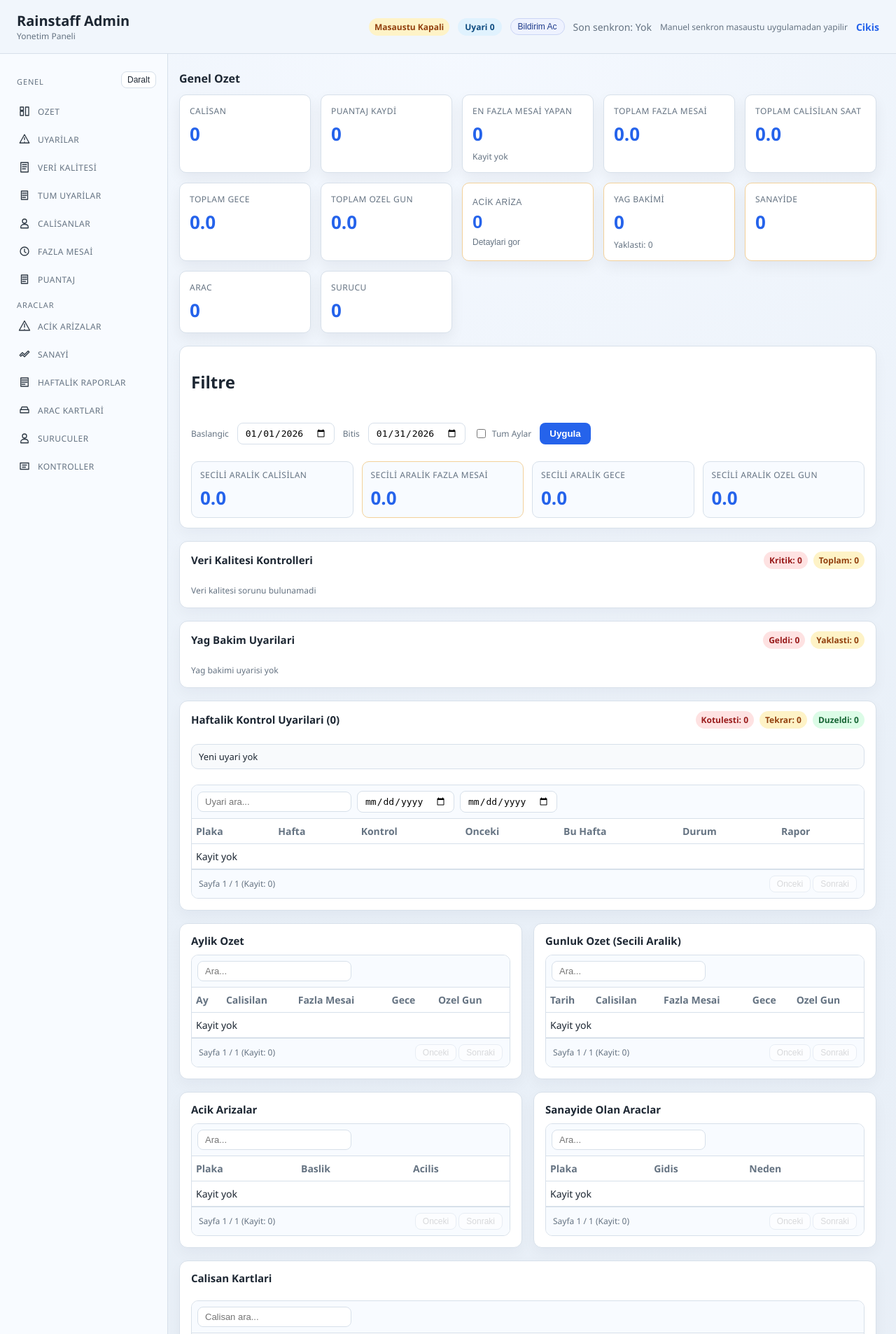
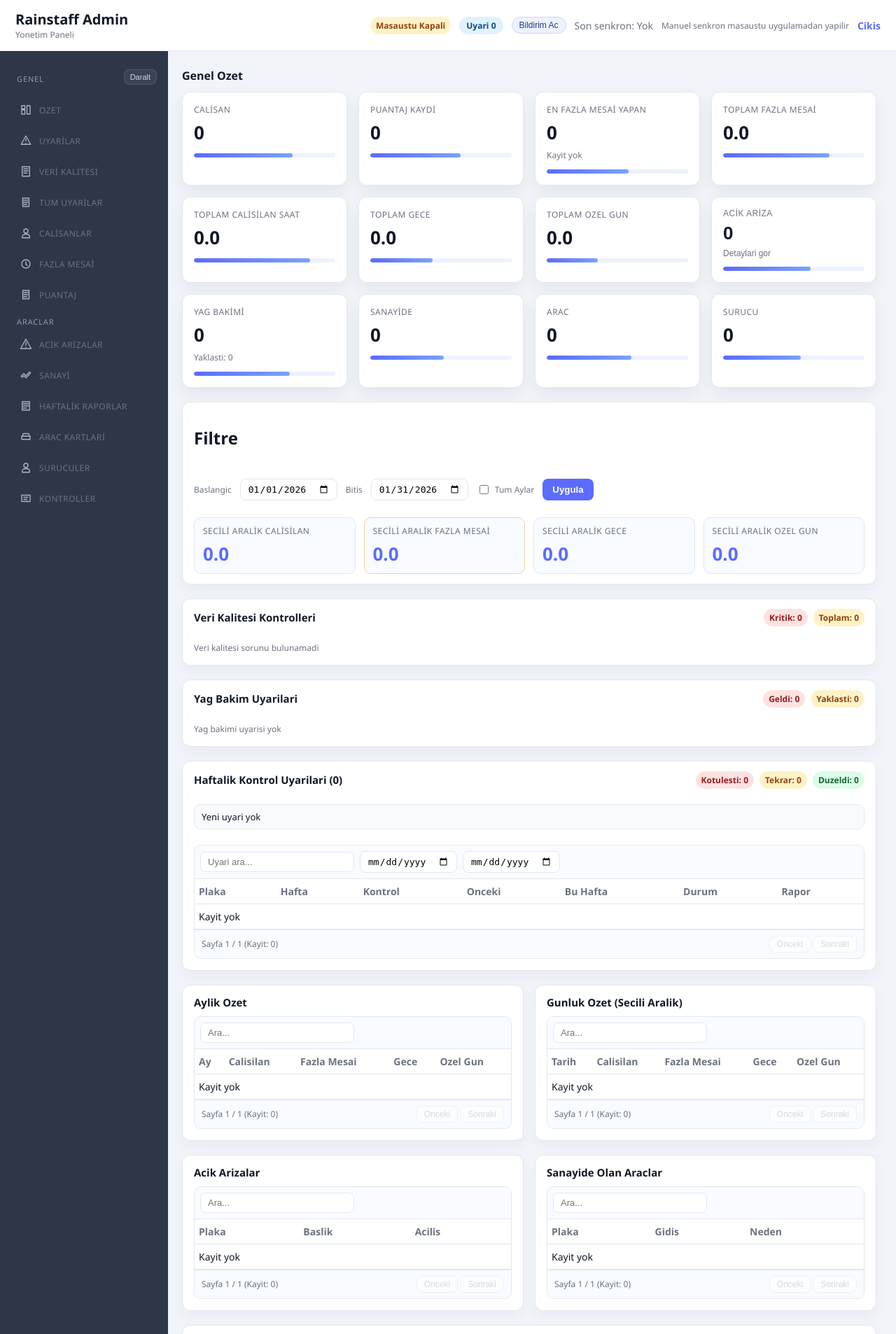
Before and after one commit to yabujinnn06/rainstaff, a Flask app: page / in a window 1280 px wide. Shown: the top 1906 px of the page at 70% size. Run offline with Flask 3, Linux system fonts and the light colour scheme; the visitor is signed in with stand-in values (Sample User, id 1).

Commit message:
Restyle dashboard to admin panel look

```diff
--- a/server/static/style.css
+++ b/server/static/style.css
@@ -1,12 +1,15 @@
 :root {
-  --bg: #ecf1f6;
+  --bg: #f1f4f9;
   --card: #ffffff;
-  --text: #1d2733;
-  --muted: #657382;
-  --accent: #2563eb;
-  --accent-2: #0ea5e9;
+  --text: #111827;
+  --muted: #6b7280;
+  --accent: #5b6bff;
+  --accent-2: #3b82f6;
   --warn: #f59e0b;
-  --border: #d7e0ea;
+  --border: #e5e7eb;
+  --sidebar: #2f3647;
+  --sidebar-accent: #3b4256;
+  --sidebar-text: #c9d3e3;
 }
 
 * {
@@ -21,7 +24,7 @@ body {
 }
 
 .admin {
-  background: radial-gradient(circle at top, #f5f9ff 0%, #e9f0f8 40%, #e7edf5 100%);
+  background: var(--bg);
 }
 
 .login-body {
@@ -83,9 +86,9 @@ body {
 }
 
 .topbar {
-  background: #f1f6fc;
+  background: white;
   border-bottom: 1px solid var(--border);
-  padding: 16px 24px;
+  padding: 14px 22px;
   display: flex;
   justify-content: space-between;
   align-items: center;
@@ -224,14 +227,14 @@ body {
 .layout {
   display: grid;
   grid-template-columns: 240px 1fr;
-  gap: 16px;
+  gap: 20px;
 }
 
 .sidebar {
   width: 240px;
   padding: 20px 16px;
-  border-right: 1px solid var(--border);
-  background: #f8fbff;
+  border-right: none;
+  background: var(--sidebar);
   min-height: 100vh;
   position: sticky;
   top: 56px;
@@ -242,12 +245,12 @@ body {
   display: flex;
   align-items: center;
   gap: 10px;
-  padding: 8px 10px;
+  padding: 10px 12px;
   margin-bottom: 6px;
-  border-radius: 8px;
-  color: var(--text);
+  border-radius: 10px;
+  color: var(--sidebar-text);
   text-decoration: none;
-  font-size: 14px;
+  font-size: 13px;
 }
 
 .sidebar a .icon {
@@ -260,7 +263,7 @@ body {
   width: 18px;
   height: 18px;
   fill: none;
-  stroke: #2f3a45;
+  stroke: #aab4c5;
   stroke-width: 1.8;
   stroke-linecap: round;
   stroke-linejoin: round;
@@ -274,22 +277,22 @@ body {
 }
 
 .sidebar-collapse {
-  border: 1px solid var(--border);
-  background: white;
-  color: var(--text);
-  font-size: 12px;
+  border: 1px solid rgba(255, 255, 255, 0.12);
+  background: var(--sidebar-accent);
+  color: var(--sidebar-text);
+  font-size: 11px;
   padding: 4px 8px;
   border-radius: 8px;
   cursor: pointer;
 }
 
 .sidebar a:hover {
-  background: #e3eefc;
+  background: var(--sidebar-accent);
 }
 
 .menu-title {
   font-size: 11px;
-  color: var(--muted);
+  color: #8f9bb3;
   text-transform: uppercase;
   letter-spacing: 0.08em;
   margin: 12px 8px 6px;
@@ -298,7 +301,7 @@ body {
 .content {
   padding: 24px 28px 48px 0;
   display: grid;
-  gap: 18px;
+  gap: 20px;
 }
 
 .section {
@@ -314,8 +317,8 @@ body {
 
 .kpi-grid {
   display: grid;
-  grid-template-columns: repeat(auto-fit, minmax(180px, 1fr));
-  gap: 14px;
+  grid-template-columns: repeat(auto-fit, minmax(200px, 1fr));
+  gap: 16px;
 }
 
 .grid-2 {
@@ -393,12 +396,42 @@ body {
   gap: 14px;
 }
 
-.card {
+.card,
+.kpi-card {
   background: var(--card);
   border: 1px solid var(--border);
-  border-radius: 10px;
-  padding: 14px;
-  box-shadow: 0 8px 20px rgba(17, 24, 39, 0.06);
+  border-radius: 12px;
+  padding: 16px;
+  box-shadow: 0 10px 22px rgba(17, 24, 39, 0.06);
+}
+
+.kpi-label {
+  color: var(--muted);
+  font-size: 12px;
+  text-transform: uppercase;
+  letter-spacing: 0.04em;
+}
+
+.kpi-value {
+  font-size: 26px;
+  font-weight: 700;
+  margin-top: 6px;
+  color: var(--text);
+}
+
+.kpi-bar {
+  margin-top: 12px;
+  height: 6px;
+  border-radius: 999px;
+  background: #eef2ff;
+  overflow: hidden;
+}
+
+.kpi-bar span {
+  display: block;
+  height: 100%;
+  background: linear-gradient(90deg, #5b6bff, #7aa2ff);
+  border-radius: 999px;
 }
 
 .card-link,
--- a/server/templates/dashboard.html
+++ b/server/templates/dashboard.html
@@ -147,56 +147,68 @@
         <section id="overview" class="section">
           <div class="section-title">Genel Ozet</div>
           <div class="kpi-grid">
-            <div class="card">
-              <div class="label">Calisan</div>
-              <div class="value">{{ summary.employees }}</div>
+            <div class="kpi-card">
+              <div class="kpi-label">Calisan</div>
+              <div class="kpi-value">{{ summary.employees }}</div>
+              <div class="kpi-bar"><span style="width: 70%"></span></div>
             </div>
-            <div class="card">
-              <div class="label">Puantaj Kaydi</div>
-              <div class="value">{{ summary.timesheets }}</div>
+            <div class="kpi-card">
+              <div class="kpi-label">Puantaj Kaydi</div>
+              <div class="kpi-value">{{ summary.timesheets }}</div>
+              <div class="kpi-bar"><span style="width: 64%"></span></div>
             </div>
-            <div class="card">
-              <div class="label">En Fazla Mesai Yapan</div>
-              <div class="value">{{ top_overtime['overtime']|round(2) if top_overtime else 0 }}</div>
+            <div class="kpi-card">
+              <div class="kpi-label">En Fazla Mesai Yapan</div>
+              <div class="kpi-value">{{ top_overtime['overtime']|round(2) if top_overtime else 0 }}</div>
               <div class="card-sub">{{ top_overtime['name'] if top_overtime else 'Kayit yok' }}</div>
+              <div class="kpi-bar"><span style="width: 58%"></span></div>
             </div>
-            <div class="card">
-              <div class="label">Toplam Fazla Mesai</div>
-              <div class="value">{{ summary.overtime_hours }}</div>
+            <div class="kpi-card">
+              <div class="kpi-label">Toplam Fazla Mesai</div>
+              <div class="kpi-value">{{ summary.overtime_hours }}</div>
+              <div class="kpi-bar"><span style="width: 75%"></span></div>
             </div>
-            <div class="card">
-              <div class="label">Toplam Calisilan Saat</div>
-              <div class="value">{{ summary.worked_hours }}</div>
+            <div class="kpi-card">
+              <div class="kpi-label">Toplam Calisilan Saat</div>
+              <div class="kpi-value">{{ summary.worked_hours }}</div>
+              <div class="kpi-bar"><span style="width: 82%"></span></div>
             </div>
-            <div class="card">
-              <div class="label">Toplam Gece</div>
-              <div class="value">{{ summary.night_hours }}</div>
+            <div class="kpi-card">
+              <div class="kpi-label">Toplam Gece</div>
+              <div class="kpi-value">{{ summary.night_hours }}</div>
+              <div class="kpi-bar"><span style="width: 44%"></span></div>
             </div>
-            <div class="card">
-              <div class="label">Toplam Ozel Gun</div>
-              <div class="value">{{ summary.special_hours }}</div>
+            <div class="kpi-card">
+              <div class="kpi-label">Toplam Ozel Gun</div>
+              <div class="kpi-value">{{ summary.special_hours }}</div>
+              <div class="kpi-bar"><span style="width: 36%"></span></div>
             </div>
-            <button class="card warn card-action" type="button" data-toggle="openFaultsPanel">
-              <div class="label">Acik Ariza</div>
-              <div class="value">{{ summary.open_faults }}</div>
+            <button class="kpi-card warn card-action" type="button" data-toggle="openFaultsPanel">
+              <div class="kpi-label">Acik Ariza</div>
+              <div class="kpi-value">{{ summary.open_faults }}</div>
               <div class="card-sub">Detaylari gor</div>
+              <div class="kpi-bar"><span style="width: 62%"></span></div>
             </button>
-            <div class="card warn {% if oil_counts.due %}pulse{% endif %}">
-              <div class="label">Yag Bakimi</div>
-              <div class="value">{{ oil_counts.due }}</div>
+            <div class="kpi-card warn {% if oil_counts.due %}pulse{% endif %}">
+              <div class="kpi-label">Yag Bakimi</div>
+              <div class="kpi-value">{{ oil_counts.due }}</div>
               <div class="card-sub">Yaklasti: {{ oil_counts.soon }}</div>
+              <div class="kpi-bar"><span style="width: 68%"></span></div>
             </div>
-            <a class="card warn card-link" href="#service">
-              <div class="label">Sanayide</div>
-              <div class="value">{{ summary.service_open }}</div>
+            <a class="kpi-card warn card-link" href="#service">
+              <div class="kpi-label">Sanayide</div>
+              <div class="kpi-value">{{ summary.service_open }}</div>
+              <div class="kpi-bar"><span style="width: 52%"></span></div>
             </a>
-            <div class="card">
-              <div class="label">Arac</div>
-              <div class="value">{{ summary.vehicles }}</div>
+            <div class="kpi-card">
+              <div class="kpi-label">Arac</div>
+              <div class="kpi-value">{{ summary.vehicles }}</div>
+              <div class="kpi-bar"><span style="width: 60%"></span></div>
             </div>
-            <div class="card">
-              <div class="label">Surucu</div>
-              <div class="value">{{ summary.drivers }}</div>
+            <div class="kpi-card">
+              <div class="kpi-label">Surucu</div>
+              <div class="kpi-value">{{ summary.drivers }}</div>
+              <div class="kpi-bar"><span style="width: 55%"></span></div>
             </div>
           </div>
           <div class="kpi-detail" id="openFaultsPanel">
```
